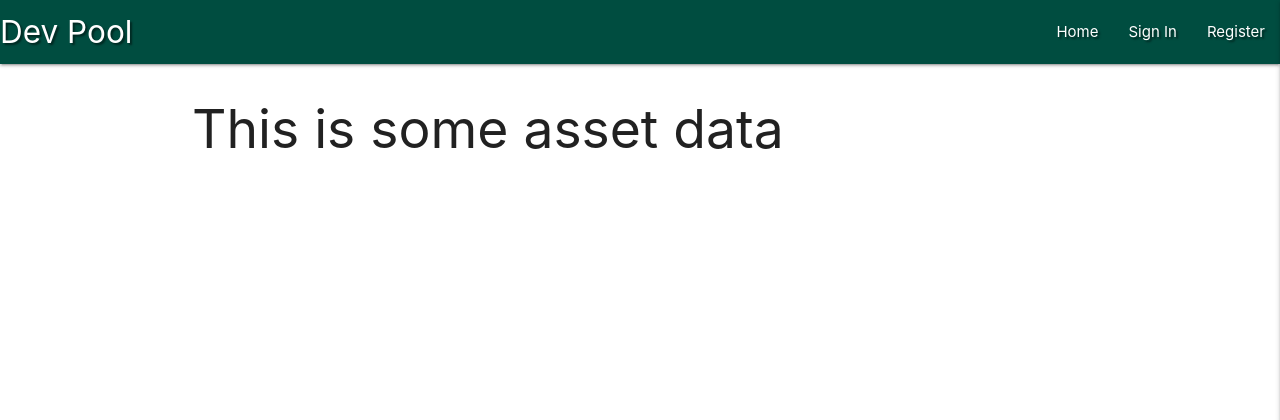
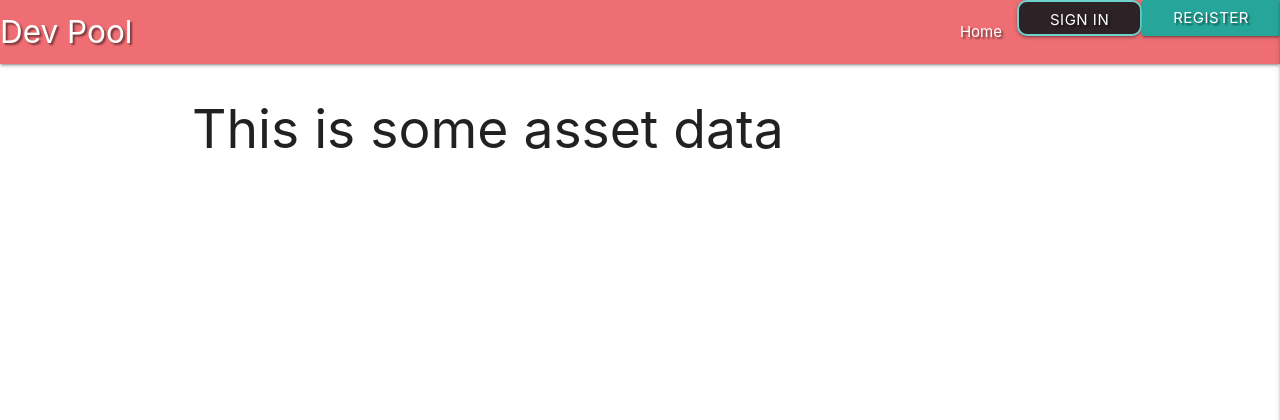
Before and after one commit to Brian-FullStack/dev_pool, a Flask app: page / in a window 1280 px wide. Shown: the top 420 px of the page. Run offline with Flask 2, Linux system fonts and the light colour scheme; data that the repository does not hold is empty; some libraries are stand-ins or nearby versions.

Commit message:
Added custom styles to navbar

```diff
--- a/templates/base.html
+++ b/templates/base.html
@@ -21,20 +21,20 @@
 
         <!--Top Navbar-->
         <!--Code from: https://materializecss.com/color.html-->
-        <nav class="nav-extended text-shadow teal darken-4">
+        <nav class="nav-extended text-shadow nav-black">
             <div class="nav-wrapper">
               <a href="{{url_for('get_assets')}}" class="brand-logo">Dev Pool</a>
               <a href="#" data-target="mobile-demo" class="sidenav-trigger right"><i class="fas fa-bars"></i></a>
               <ul class="right hide-on-med-and-down">
-                <li><a href="{{url_for('get_assets')}}">Home</a></li>
+                <li class="nav-link"><a href="{{url_for('get_assets')}}">Home</a></li>
                 {% if session.user %}
-                  <li><a href="{{ url_for('profile', username=session['user']) }}">Profile</a></li>
-                  <li><a href="{{ url_for('create_asset') }}">Create Asset</a></li>
-                  <li><a href="#">Manage Categories</a></li>
-                  <li><a href="{{ url_for('signOut') }}">Sign Out</a></li>
+                  <li class="nav-link"><a href="{{ url_for('profile', username=session['user']) }}">Profile</a></li>
+                  <li class="nav-link"><a href="{{ url_for('create_asset') }}">Create Asset</a></li>
+                  <li class="nav-link"><a href="#">Manage Categories</a></li>
+                  <li class="nav-btn btn btn-border"><a href="{{ url_for('signOut') }}">Sign Out</a></li>
                 {% else %}
-                  <li><a href="{{ url_for('signIn') }}">Sign In</a></li>
-                  <li><a href="{{ url_for('register')}}">Register</a></li>
+                  <li class="nav-btn btn btn-border"><a href="{{ url_for('signIn') }}">Sign In</a></li>
+                  <li class="nav-btn btn btn-solid"><a href="{{ url_for('register')}}">Register</a></li>
                 {% endif %}
               </ul>
             </div>
```
